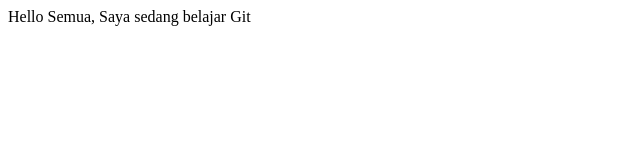
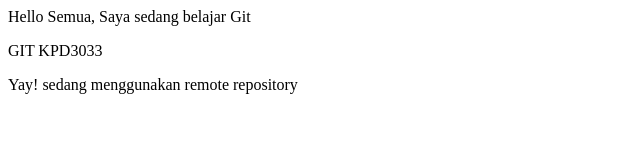
Before and after one commit to nurainanajwaa/project01-html, a plain HTML site: page index.html in a window 1280 px wide. Shown: the whole page, without its empty margins (0-640 px from the left). Drawn offline with Linux system fonts and the light colour scheme.

Commit message:
mengubah tajuk dan teks pada body

```diff
--- a/index.html
+++ b/index.html
@@ -1,9 +1,12 @@
 <html>
     <head>
         <title>Belajar Git - Projek01</title>
+        <title> Belajar Git: Remote Repository</title>
+        </head>
     </head>
     <body>
         <p> Hello Semua, Saya sedang belajar Git </p>
-        <p>
+        <p> GIT KPD3033
+            <p> Yay! sedang menggunakan remote repository</p>
     </body>
 </html>
```
